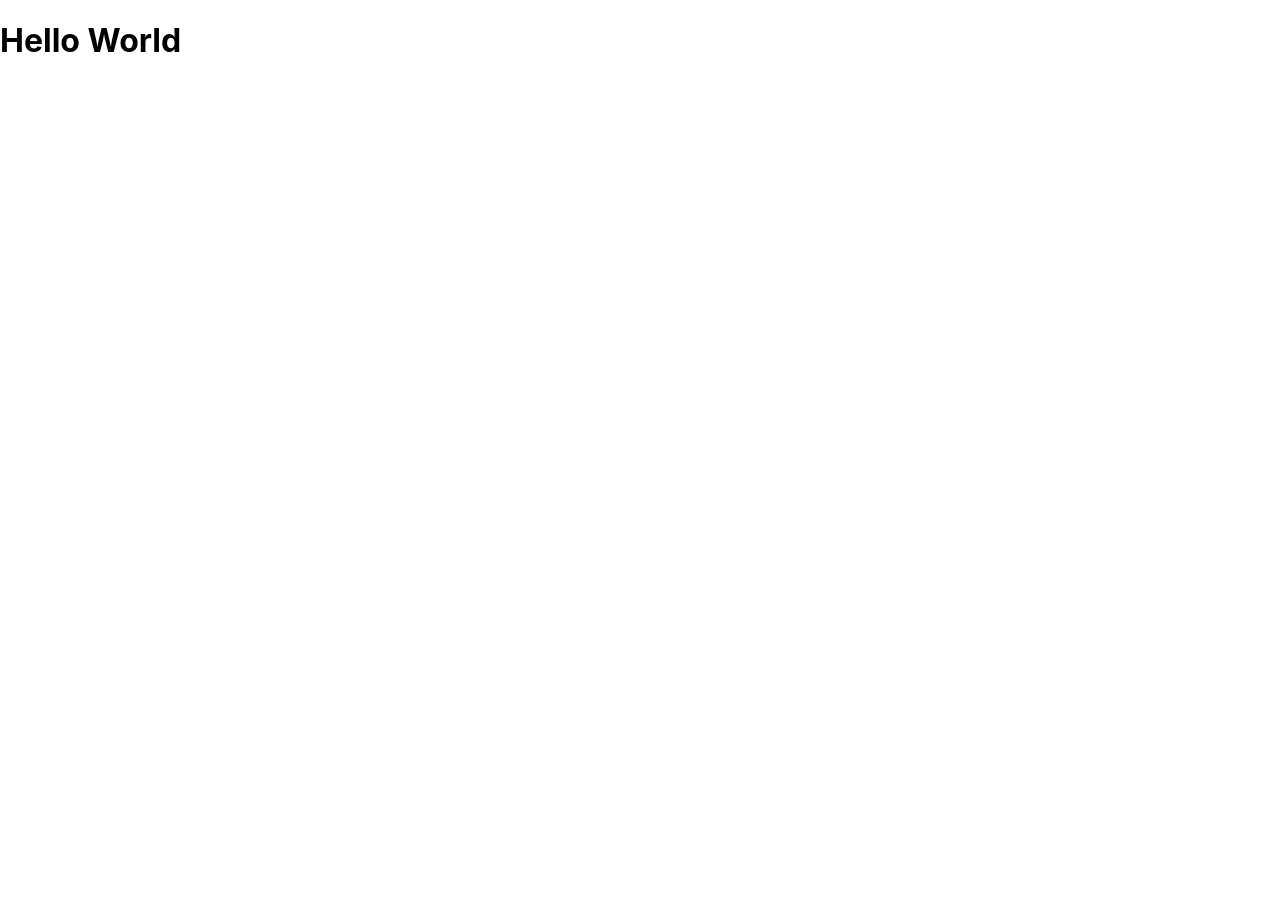
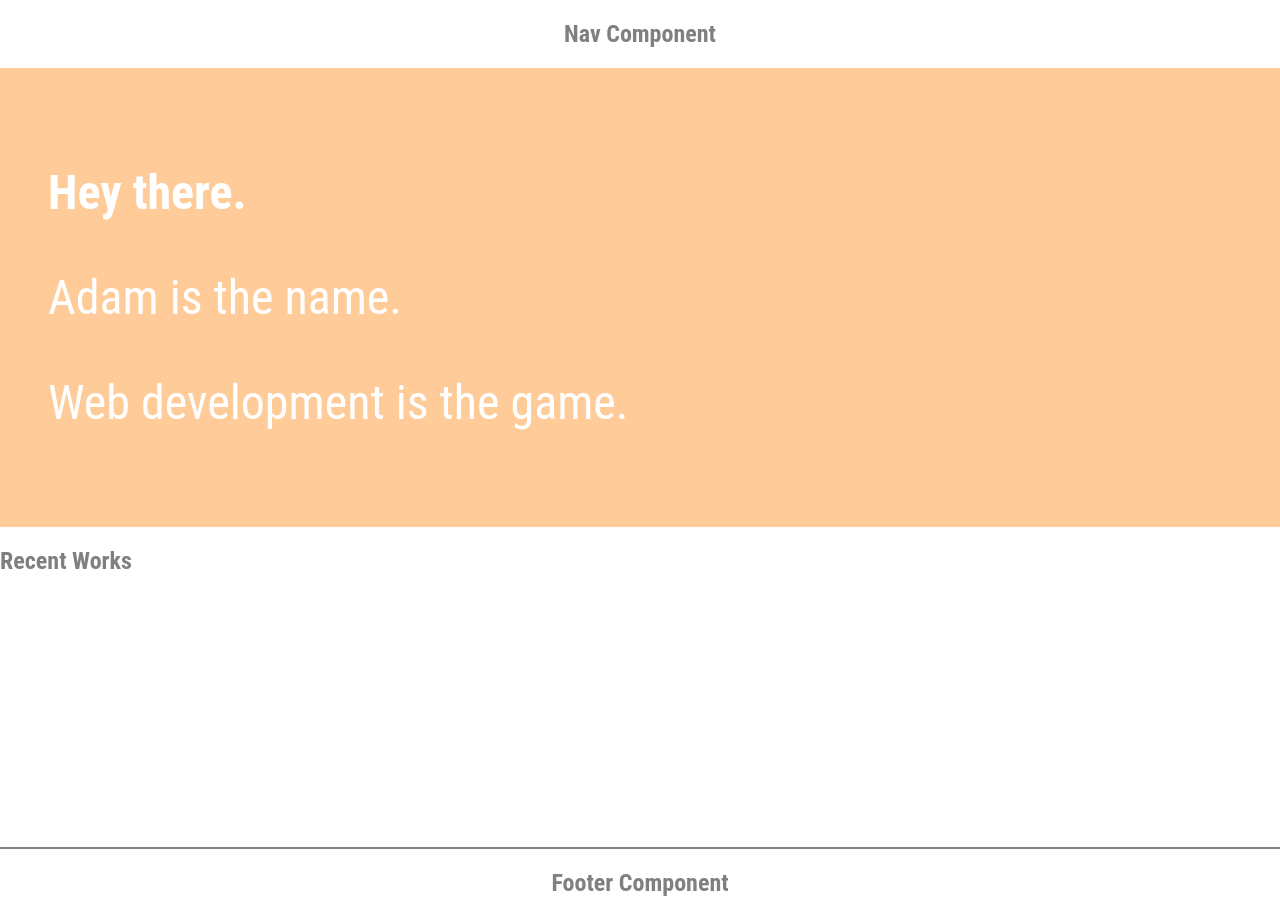
Before and after one commit to awong017/react-porfolio-v2, a React (Create React App) app: page / in a window 1280 px wide. Before the commit the page ends 800 px from the top, so only its background shows below. Built offline with nearby package versions, Linux system fonts and the light colour scheme.

Commit message:
created Nav, Main, and Footer components

```diff
--- a/src/App.js
+++ b/src/App.js
@@ -1,12 +1,28 @@
 import React from "react";
 import { Route, withRouter } from "react-router-dom";
+import Main from "./Components/main";
+import Styled from "styled-components";
 
-const App = () => {
+const App = Styled.div`
+  @import url('https://fonts.googleapis.com/css2?family=Roboto+Condensed&display=swap');
+
+  font-family: 'Roboto Condensed', sans-serif;
+`
+
+const app = () => {
+  const renderRoutes = () => {
+    return (
+      <>
+        <Route exact path="/" component={Main} />
+      </>
+    );
+  };
+
   return (
-    <div>
-      <h1>Hello World</h1>
-    </div>
-  )
-}
+    <App>
+      {renderRoutes()}
+    </App>
+  );
+};
 
-export default withRouter(App);
+export default withRouter(app);
--- /dev/null
+++ b/src/Components/footer.js
@@ -0,0 +1,18 @@
+import React from "react";
+import Styled from "styled-components";
+
+const Footer = Styled.div`
+    border-top: 2px solid gray;
+    text-align: center;
+    color: gray;
+`;
+
+const footer = () => {
+    return (
+        <Footer>
+            <h2>Footer Component</h2>
+        </Footer>
+    );
+};
+
+export default footer;
--- /dev/null
+++ b/src/Components/main.js
@@ -0,0 +1,52 @@
+import React from "react";
+import Nav from "./nav";
+import Footer from "./footer";
+import Styled from "styled-components";
+
+
+const Main = Styled.div`
+    position: relative;
+
+    .heading {
+        padding: 48px;
+        background-color: #ffcc99;
+        color: white;
+
+        .greeting {
+            font-weight: bold;
+        }
+
+        p {
+            font-size: 48px;
+        }
+    }
+
+    .projects {
+        height: 300px;
+        width: 600px;
+        color: gray;
+
+    }
+
+`;
+
+const main = () => {
+    return (
+        <>
+            <Nav />
+            <Main>
+                <section className="heading">
+                    <p className="greeting">Hey there.</p>
+                    <p>Adam is the name.</p>
+                    <p>Web development is the game.</p>
+                </section>
+                <div className="projects">
+                    <h2>Recent Works</h2>
+                </div>
+            </Main>
+            <Footer />
+        </>
+    );
+};
+
+export default main;
--- /dev/null
+++ b/src/Components/nav.js
@@ -0,0 +1,17 @@
+import React from "react";
+import Styled from "styled-components";
+
+const Nav = Styled.div`
+    text-align: center;
+    color: gray;
+`;
+
+const nav = () => {
+    return (
+        <Nav>
+            <h2>Nav Component</h2>
+        </Nav>
+    );
+};
+
+export default nav;
--- a/src/index.css
+++ b/src/index.css
@@ -1,13 +1,13 @@
 body {
   margin: 0;
-  font-family: -apple-system, BlinkMacSystemFont, 'Segoe UI', 'Roboto', 'Oxygen',
+  /* font-family: -apple-system, BlinkMacSystemFont, 'Segoe UI', 'Roboto', 'Oxygen',
     'Ubuntu', 'Cantarell', 'Fira Sans', 'Droid Sans', 'Helvetica Neue',
     sans-serif;
   -webkit-font-smoothing: antialiased;
-  -moz-osx-font-smoothing: grayscale;
+  -moz-osx-font-smoothing: grayscale; */
 }
 
-code {
+/* code {
   font-family: source-code-pro, Menlo, Monaco, Consolas, 'Courier New',
     monospace;
-}
+} */
```
